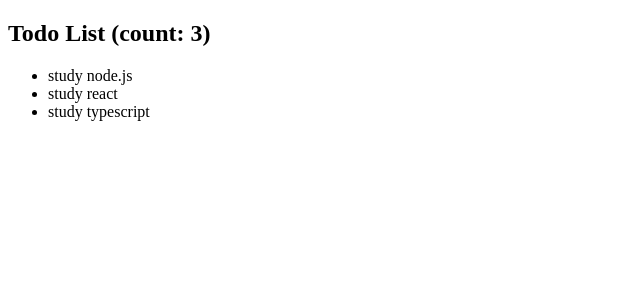
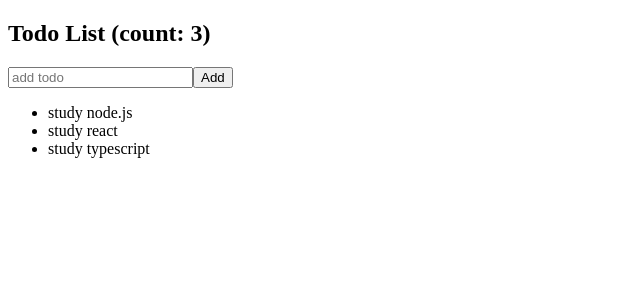
Before and after one commit to yoophi/react-ts-sandbox, a React (Create React App) app in the folder redux-typesafe-actions/: page / in a window 1280 px wide. Shown: the top 300 px of the page, without its empty margins (0-640 px from the left). Built offline with nearby package versions, Linux system fonts and the light colour scheme.

Commit message:
✨ NEW: add Todo

```diff
--- a/redux-typesafe-actions/src/App.tsx
+++ b/redux-typesafe-actions/src/App.tsx
@@ -1,11 +1,9 @@
-import React from 'react';
-import TodoList from './features/todos'
+import React from "react";
+import TodoList from "./components/TodoList";
 
 function App() {
   return (
-    <div>
-      <TodoList />
-    </div>
+    <TodoList />
   );
 }
 
--- a/redux-typesafe-actions/src/features/todos/index.tsx
+++ b/redux-typesafe-actions/src/components/TodoList.tsx
@@ -1,4 +1,4 @@
-import { useEffect, useState } from "react";
+import { FormEvent, useEffect, useRef, useState } from "react";
 
 type TodoType = {
   id: number;
@@ -10,6 +10,18 @@ const initialState: TodoListType = [];
 
 const TodoList = () => {
   const [todos, setTodos] = useState<TodoListType>(initialState);
+  const input = useRef<HTMLInputElement>(null);
+  const onSubmit = (e: FormEvent) => {
+    e.preventDefault();
+    setTodos([
+      ...todos,
+      {
+        id: Math.max(...todos.map((todo) => todo.id)) + 1,
+        text: String(input.current?.value),
+        done: false,
+      },
+    ]);
+  };
 
   useEffect(() => {
     setTimeout(() => {
@@ -24,6 +36,10 @@ const TodoList = () => {
   return (
     <div>
       <h2>Todo List (count: {todos.length})</h2>
+      <form onSubmit={onSubmit}>
+        <input type="text" placeholder="add todo" ref={input} />
+        <button type="submit">Add</button>
+      </form>
       {todos.length ? (
         <ul>
           {todos.map((todo) => (
```
Also changed, not shown: redux-typesafe-actions/src/index.tsx (+5 -5 lines).
